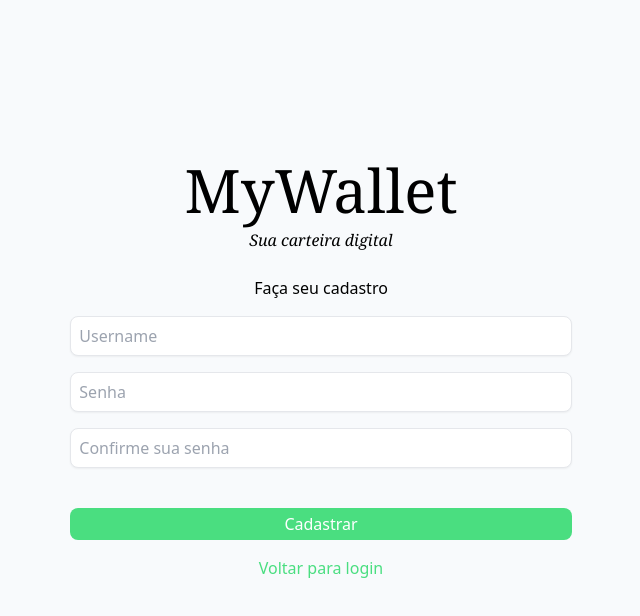
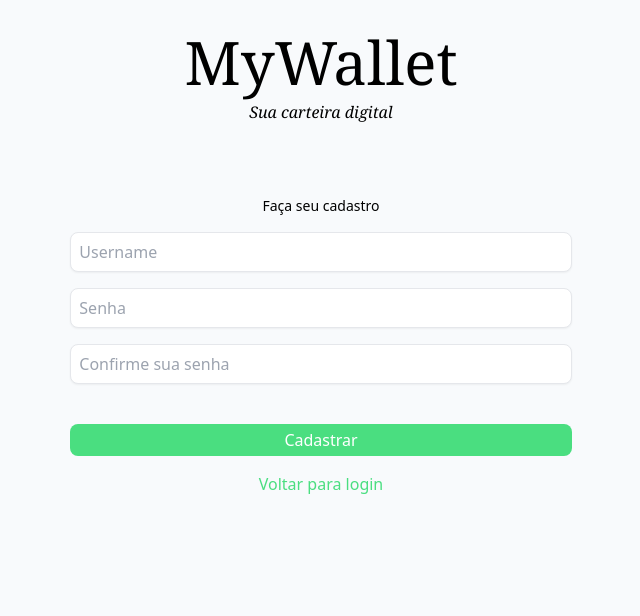
Before and after one commit to igorbeduin/digital-wallet, a React (Create React App) app: page /signup in a window 1280 px wide. Shown: the top 616 px of the page, without its empty margins (319-959 px from the left). Built offline with nearby package versions, Linux system fonts and the light colour scheme.

Commit message:
refact: adds LandingPage wrapping Login and SignUp pages

```diff
--- a/src/navigation/RoutesNavigator.tsx
+++ b/src/navigation/RoutesNavigator.tsx
@@ -5,6 +5,7 @@ import { useAuthenticationContext } from "contexts/AuthenticationContext";
 import { Dashboard, SignUp, Login } from "pages";
 import { Home } from "pages/Home";
 import { Transactions } from "pages/Transactions";
+import { LandingPage } from "pages/LandingPage";
 
 export function RoutesNavigator () {
   const { isSignedIn } = useAuthenticationContext();
@@ -25,8 +26,10 @@ export function RoutesNavigator () {
           : (
             <>
               <Route path="*" element={<Navigate to="/login" />} />
-              <Route path="/login" element={<Login />} />
-              <Route path="/signup" element={<SignUp />} />
+              <Route path="/" element={<LandingPage />}>
+                <Route path="/login" element={<Login />} />
+                <Route path="/signup" element={<SignUp />} />
+              </Route>
             </>
           )}
       </Routes>
--- /dev/null
+++ b/src/pages/LandingPage/LandingPage.tsx
@@ -0,0 +1,20 @@
+import React from "react";
+import { Outlet } from "react-router-dom";
+
+import { Logo } from "components/Logo";
+
+
+export function LandingPage() {
+  return (
+    <>
+      <div className="bg-slate-50 min-h-screen h-fit flex flex-row justify-center items-start">
+        <div className="h-fit-content w-8/12 max-w-screen-md flex flex-col justify-center items-center p-2">
+          <div className="mb-2 flex flex-col justify-center items-center">
+            <Logo size="big"/>
+          </div>
+          <Outlet />
+        </div>
+      </div>
+    </>
+  );
+}
--- /dev/null
+++ b/src/pages/LandingPage/index.ts
@@ -0,0 +1 @@
+export { LandingPage } from "./LandingPage";
--- a/src/pages/Login/Login.tsx
+++ b/src/pages/Login/Login.tsx
@@ -16,11 +16,6 @@ export function Login() {
 
   return (
     <>
-      <div className="bg-slate-50 min-h-screen h-fit flex flex-row justify-center items-start">
-        <div className="h-fit-content w-8/12 max-w-screen-md flex flex-col justify-center items-center p-2">
-          <div className="mb-2 flex flex-col justify-center items-center">
-            <Logo size="big"/>
-          </div>
       <form
         onSubmit={(event) => {
           event.preventDefault();
@@ -95,8 +90,6 @@ export function Login() {
               Cadastre-se
         </Link>
       </form>
-        </div>
-      </div>
     </>
   );
 }
--- a/src/pages/SignUp/SignUp.tsx
+++ b/src/pages/SignUp/SignUp.tsx
@@ -22,12 +22,6 @@ export function SignUp() {
 
   return (
     <>
-      <div className="bg-slate-50 min-h-screen h-fit flex flex-row justify-center items-start py-32">
-        <div className="h-fit-content w-8/12 max-w-screen-md flex flex-col justify-center items-center p-2">
-          <div className="mb-2 flex flex-col justify-center items-center">
-            <Logo size="big" />
-            <p>Faça seu cadastro</p>
-          </div>
       <form
         onSubmit={(event) => {
           event.preventDefault();
@@ -51,8 +45,9 @@ export function SignUp() {
             setPasswordValidationInputValue("");
           }
         }}
-            className="flex  w-8/12 flex-col justify-center items-center"
+        className="flex w-full flex-col justify-center items-center mt-8 md:w-8/12"
       >
+        <p className="text-sm my-2">Faça seu cadastro</p>
         <input
           required
           value={usernameInputValue}
@@ -101,8 +96,6 @@ export function SignUp() {
               Voltar para login
         </Link>
       </form>
-        </div>
-      </div>
     </>
   );
 }
```
Lines whose indentation alone changed are shown as unchanged.
